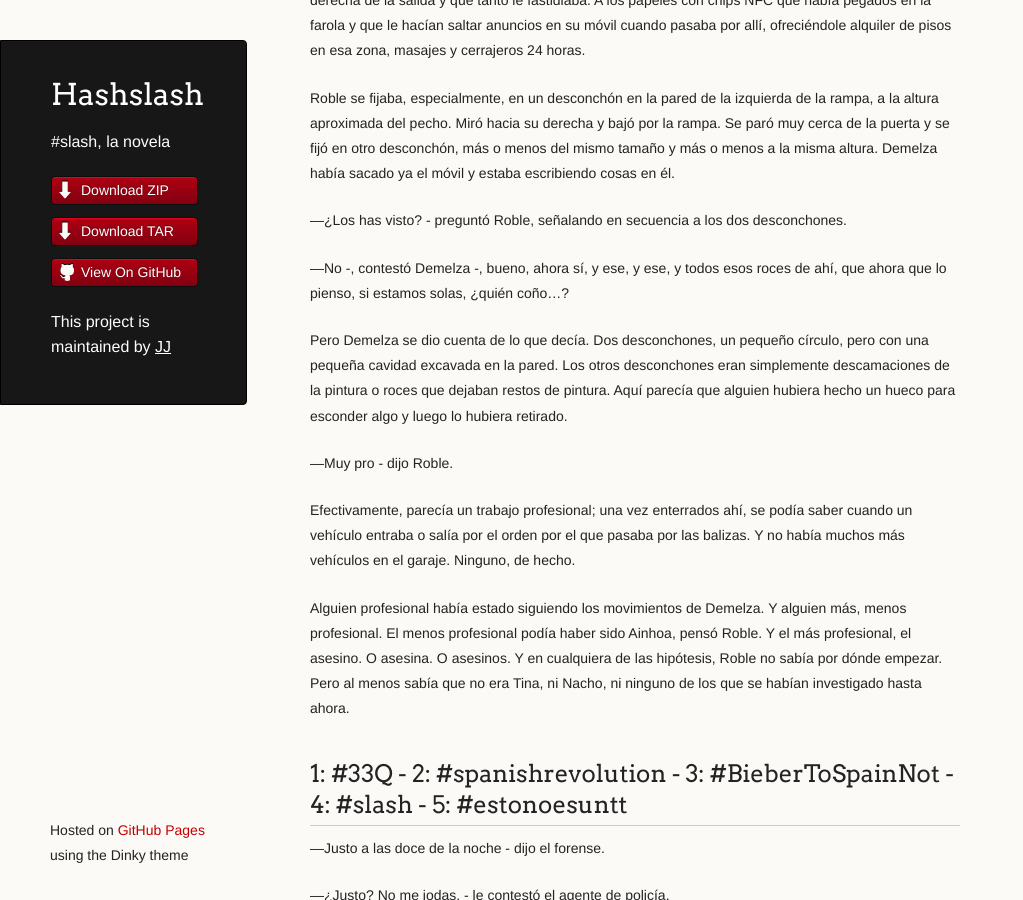
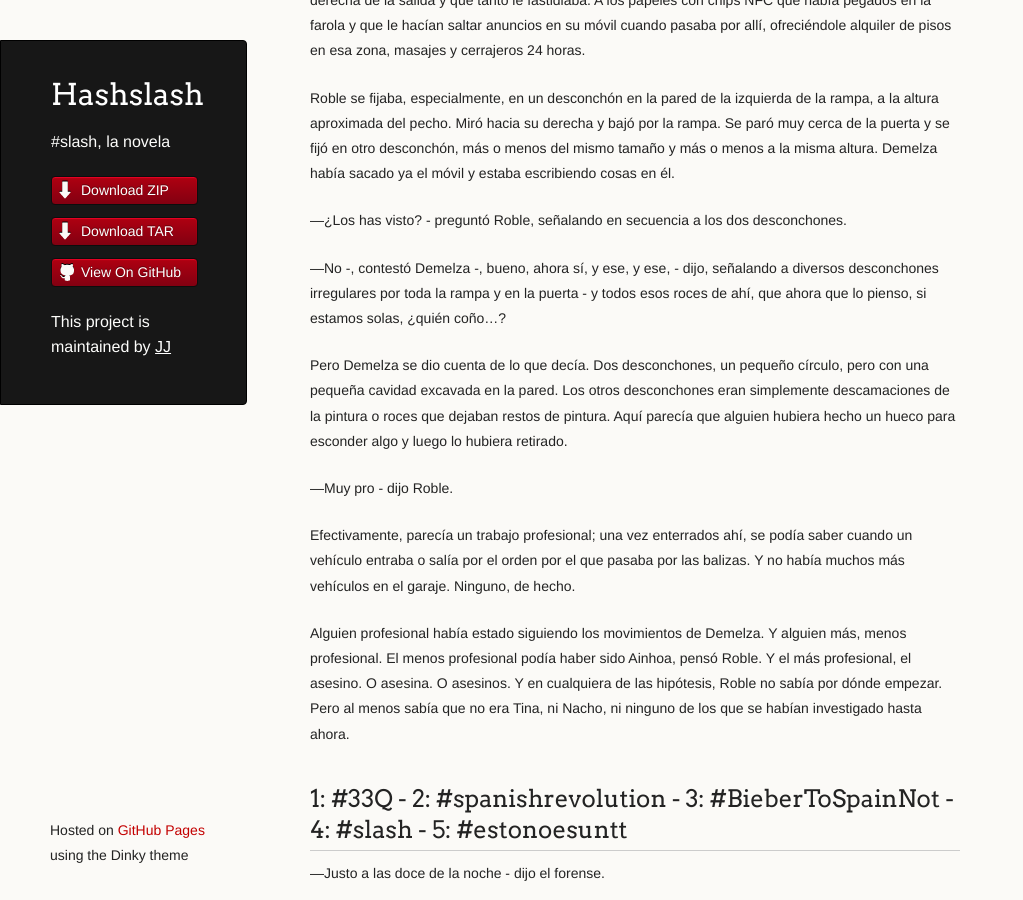
Before and after one commit to JJ/HashSlash, a Jekyll site: the page built from texto/HashSlash.md, in a window 1280 px wide and 900 px high, scrolled down 63676 px. Shown: the whole window, without its empty margins (0-1023 px from the left). Built offline with Jekyll 4.4.1, drawn with Linux system fonts in a browser that asks for light colours.

Commit message:
Sync texto/HashSlash.md from master to gh-pages

```diff
--- a/texto/HashSlash.md
+++ b/texto/HashSlash.md
@@ -3236,7 +3236,9 @@ cosas en él.
 —¿Los has visto? - preguntó Roble, señalando en secuencia a los dos
 desconchones.
 
-—No -, contestó Demelza -, bueno, ahora sí, y ese, y ese, y todos esos
+—No -, contestó Demelza -, bueno, ahora sí, y ese, y ese, - dijo,
+señalando a diversos desconchones irregulares por toda la rampa y en
+la puerta - y todos esos
 roces de ahí, que ahora que lo pienso, si estamos solas, ¿quién
 coño...?
 
```
